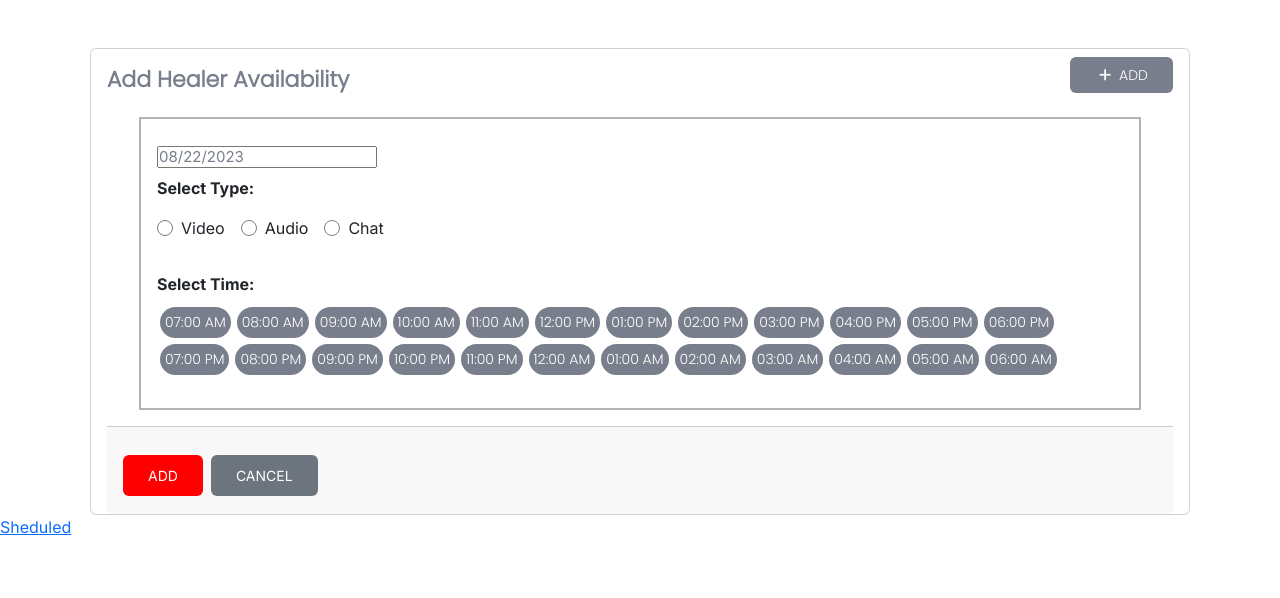
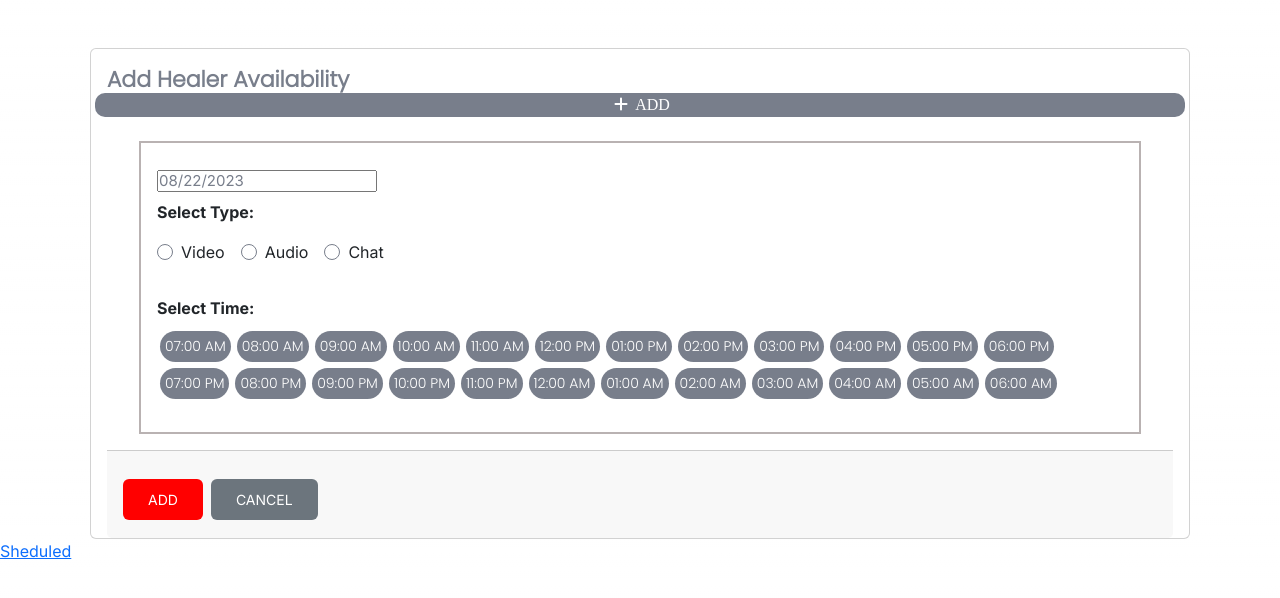
Before and after one commit to Deeba-zcs/Newu, a Next.js app: page / in a window 1280 px wide. Shown: the top 598 px of the page. Built offline with nearby package versions, Linux system fonts and the light colour scheme.

Commit message:
perfect running

```diff
--- a/src/app/healer/healer.css
+++ b/src/app/healer/healer.css
@@ -24,6 +24,20 @@
   font-family: "Poppins ,sans-serif";
 }
 
+.headerbtn {
+  background-color: rgb(120, 126, 139) !important ;
+  border: none !important;
+  justify-content: end;
+  font-size: "14px";
+  text-align: center;
+  padding-left: 30px !important;
+  padding-right: 30px !important;
+  padding-top: "0px";
+  padding-bottom: "0px";
+  border-radius: 10px;
+  color: #fff !important;
+  font-family: "Poppins,sans-serif";
+}
 .btntime {
   border-radius: 40px !important;
   background-color: rgb(120, 126, 139) !important;
--- a/src/app/healer/page.js
+++ b/src/app/healer/page.js
@@ -244,23 +244,9 @@ function Healer() {
                 <h3 className="header mb-0">Add Healer Availability</h3>
               </div>
 
-              <div className="col-12 col-md-6 d-flex justify-content-md-end">
-                <Button
-                  className=""
-                  style={{
-                    backgroundColor: "rgb(120, 126, 139)",
-                    border: "none",
-                    fontSize: "14px",
-                    paddingLeft: "25px",
-                    paddingRight: "25px",
-                    paddingTop: "0px",
-                    paddingBottom: "0px",
-                    fontFamily: "Poppins,sans-serif",
-                  }}
-                >
-                  <i className="fa-solid fa-plus mx-1 "> </i> ADD
-                </Button>
-              </div>
+              <button className="headerbtn">
+                <i className="fa-solid fa-plus mx-1 "> </i> ADD
+              </button>
             </div>
           </Card.Header>
           <form className="mx-3">
```
